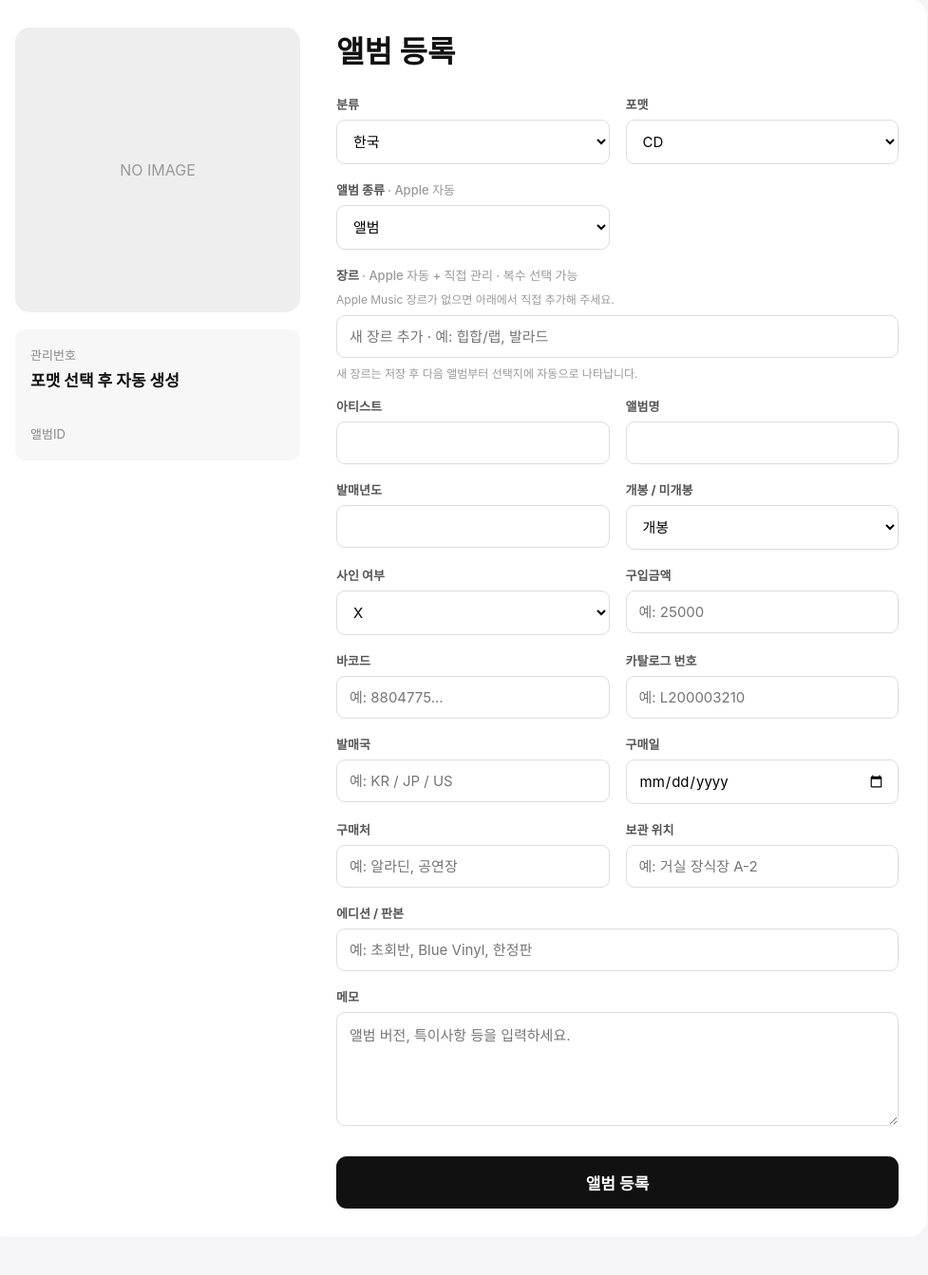
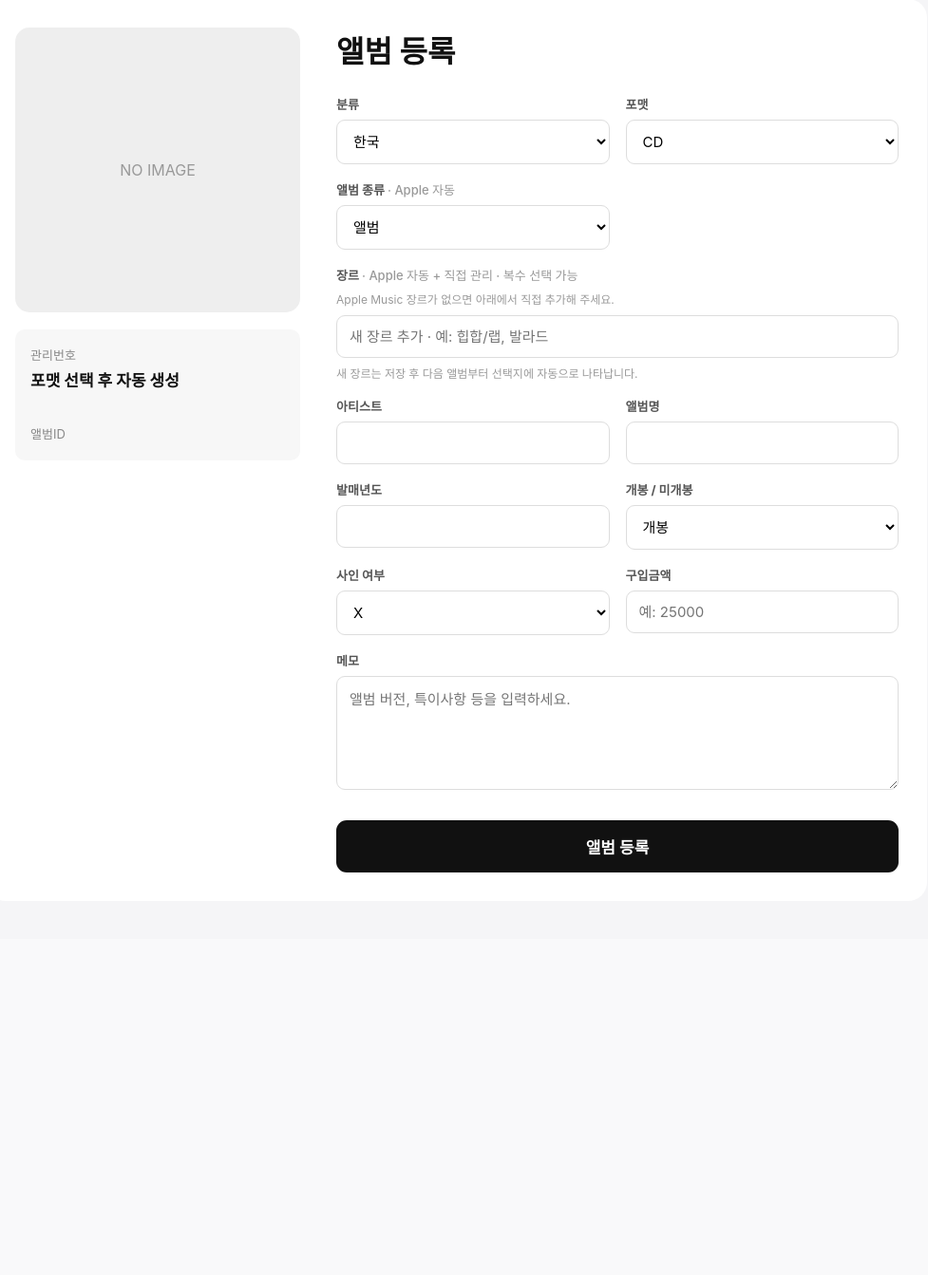
Before and after one commit to Siunaldonumber7/Album-Archive, a Flask app: template templates/register.html in a window 1280 px wide. Shown: the part 85-1428 px from the top of the page at 95% size, without its empty margins (159-1136 px from the left). After the commit the page ends 1004 px from the top, so only its background shows below. Run offline with Flask 3, Linux system fonts and the light colour scheme; the template is opened without the code that fills it, so the values that code supplies are empty; some libraries are stand-ins or nearby versions.

Commit message:
Remove extra physical fields from album registration

```diff
--- a/templates/register.html
+++ b/templates/register.html
@@ -969,40 +969,6 @@ O
 </div>
 
 
-<div class="field">
-<label>바코드</label>
-<input type="text" name="barcode" placeholder="예: 8804775...">
-</div>
-
-<div class="field">
-<label>카탈로그 번호</label>
-<input type="text" name="catalog_no" placeholder="예: L200003210">
-</div>
-
-<div class="field">
-<label>발매국</label>
-<input type="text" name="release_country" placeholder="예: KR / JP / US">
-</div>
-
-<div class="field">
-<label>구매일</label>
-<input type="date" name="purchase_date">
-</div>
-
-<div class="field">
-<label>구매처</label>
-<input type="text" name="purchase_store" placeholder="예: 알라딘, 공연장">
-</div>
-
-<div class="field">
-<label>보관 위치</label>
-<input type="text" name="storage_location" placeholder="예: 거실 장식장 A-2">
-</div>
-
-<div class="field full">
-<label>에디션 / 판본</label>
-<input type="text" name="edition" placeholder="예: 초회반, Blue Vinyl, 한정판">
-</div>
 
 
 
```
